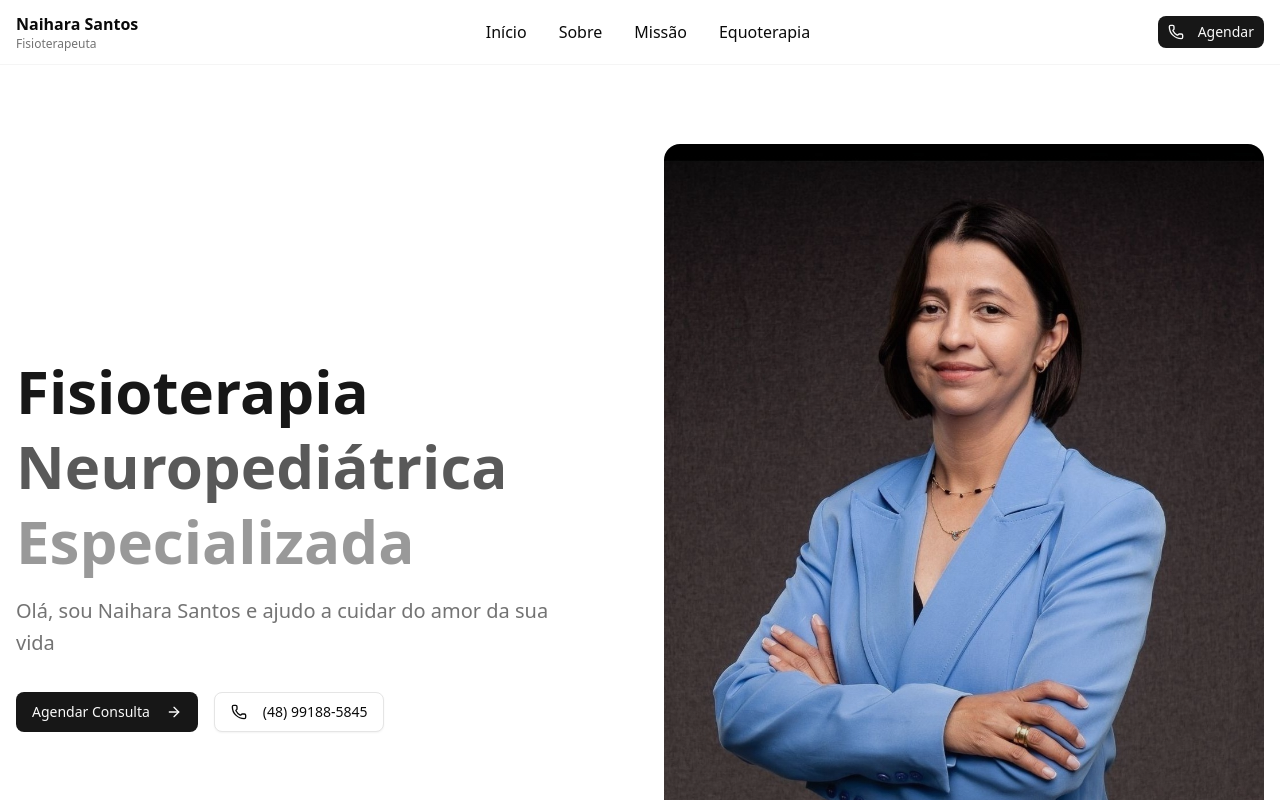
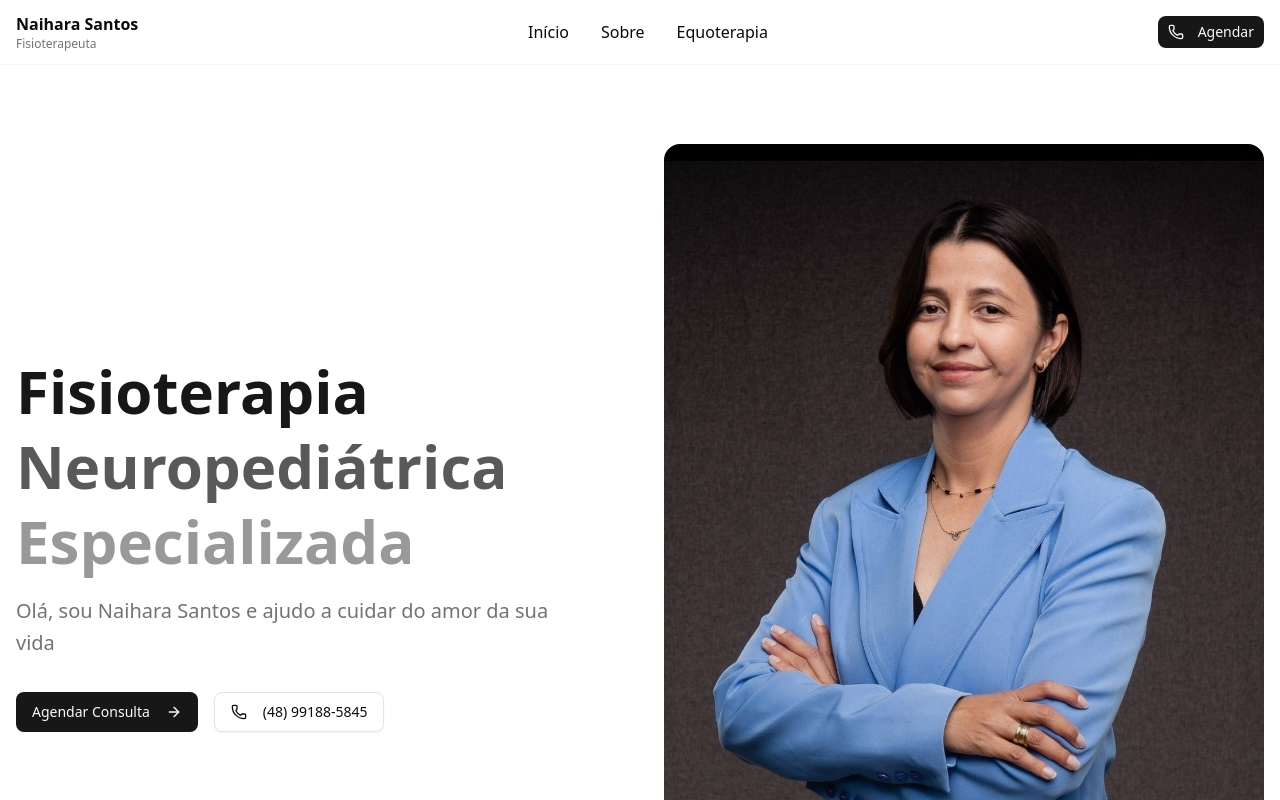
Before and after one commit to cal-oliveira/lp-naihara-santos, a Next.js app: page / in a window 1280 px wide. Shown: the top 800 px of the page. Built offline with nearby package versions, Linux system fonts and the light colour scheme.

Commit message:
fix: temporaly removes some header options

```diff
--- a/src/app/sections/Header.tsx
+++ b/src/app/sections/Header.tsx
@@ -45,12 +45,12 @@ export default function Header(){
             >
               Sobre
             </button>
-            <button
+            {/* <button
               onClick={() => scrollToSection("servicos")}
               className="text-foreground hover:text-primary transition-colors font-medium cursor-pointer"
             >
               Missão
-            </button>
+            </button> */}
             <button
               onClick={() => scrollToSection("equoterapia")}
               className="text-foreground hover:text-primary transition-colors font-medium cursor-pointer"
@@ -97,24 +97,24 @@ export default function Header(){
             >
               Sobre
             </button>
-            <button
+            {/* <button
               onClick={() => scrollToSection("servicos")}
               className="block w-full text-left text-foreground hover:text-primary transition-colors font-medium py-2"
             >
               Missão
-            </button>
+            </button> */}
             <button
               onClick={() => scrollToSection("equoterapia")}
               className="block w-full text-left text-foreground hover:text-primary transition-colors font-medium py-2"
             >
               Equoterapia
             </button>
-            <button
+            {/* <button
               onClick={() => scrollToSection("contato")}
               className="block w-full text-left text-foreground hover:text-primary transition-colors font-medium py-2"
             >
               Contato
-            </button>
+            </button> */}
             <Button variant="default" size="sm" className="w-full mt-4">
               <Phone className="w-4 h-4 mr-2" />
               Agendar Consulta
```
